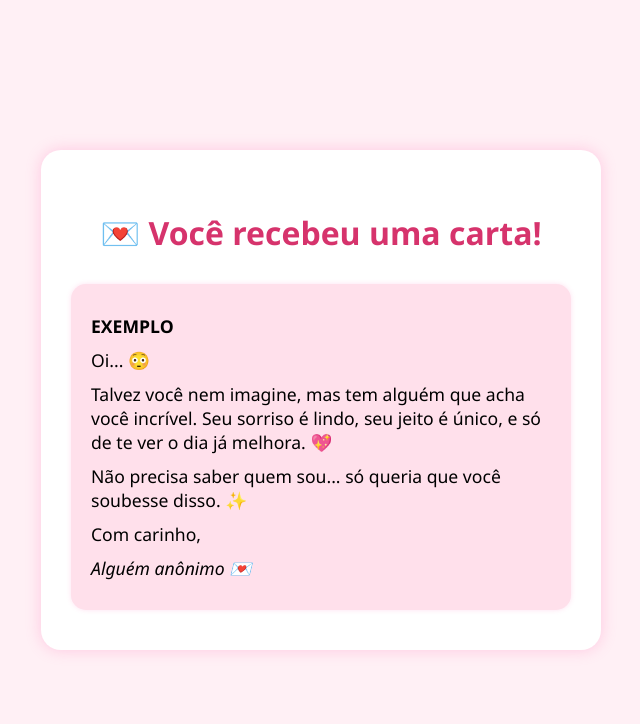
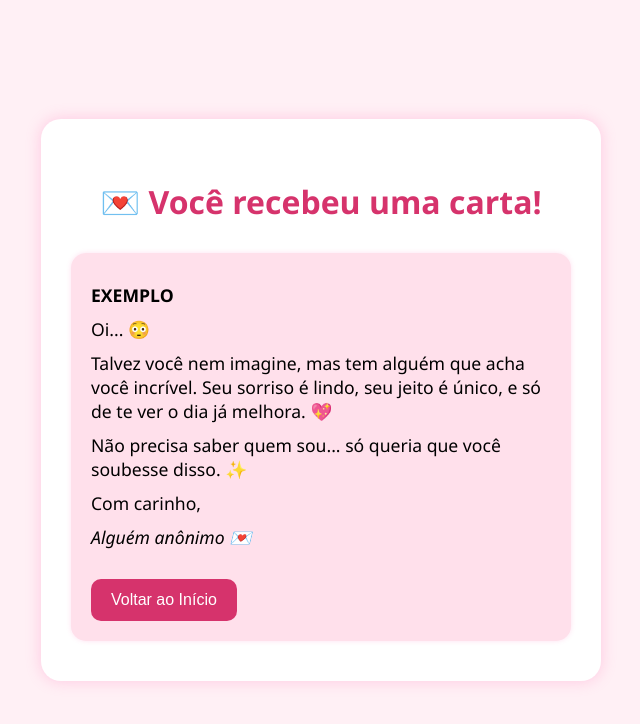
Before and after one commit to emillyzanotte/Correio-Elegante-2, a plain HTML site: page index.html in a window 1280 px wide. Both pictures are taken after a click on the button "Abrir Carta". Shown: the whole page, without its empty margins (319-959 px from the left). Drawn offline with Linux system fonts and the light colour scheme.

Commit message:
Add files via upload

```diff
--- a/index.html
+++ b/index.html
@@ -12,13 +12,14 @@
     <button onclick="abrirCarta()" id="botao">Abrir Carta</button>
 
     <div id="carta" class="carta escondido">
-
-    <p><STrong>EXEMPLO</STrong></p>
+      <p><strong>EXEMPLO</strong></p>
       <p>Oi... 😳</p>
       <p>Talvez você nem imagine, mas tem alguém que acha você incrível. Seu sorriso é lindo, seu jeito é único, e só de te ver o dia já melhora. 💖</p>
       <p>Não precisa saber quem sou... só queria que você soubesse disso. ✨</p>
       <p>Com carinho,</p>
       <p><em>Alguém anônimo 💌</em></p>
+
+      <button onclick="voltarInicio()" class="voltar">Voltar ao Início</button>
     </div>
   </div>
   <script src="script.js"></script>
--- a/script.js
+++ b/script.js
@@ -5,3 +5,7 @@ function abrirCarta() {
   carta.classList.remove("escondido");
   botao.style.display = "none";
 }
+
+function voltarInicio() {
+  location.reload();
+}
--- a/style.css
+++ b/style.css
@@ -55,3 +55,7 @@ button:hover {
 .escondido {
   display: none;
 }
+
+.voltar {
+  margin-top: 20px;
+}
```
